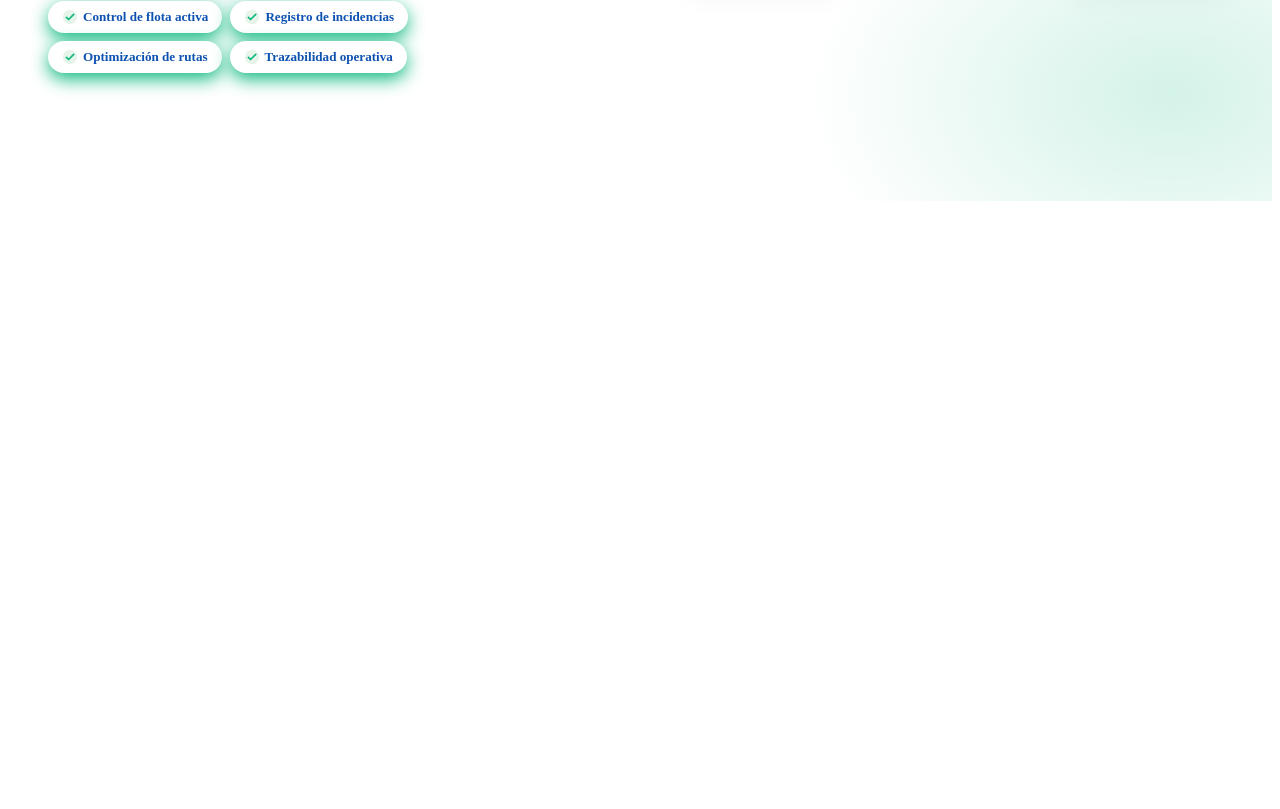
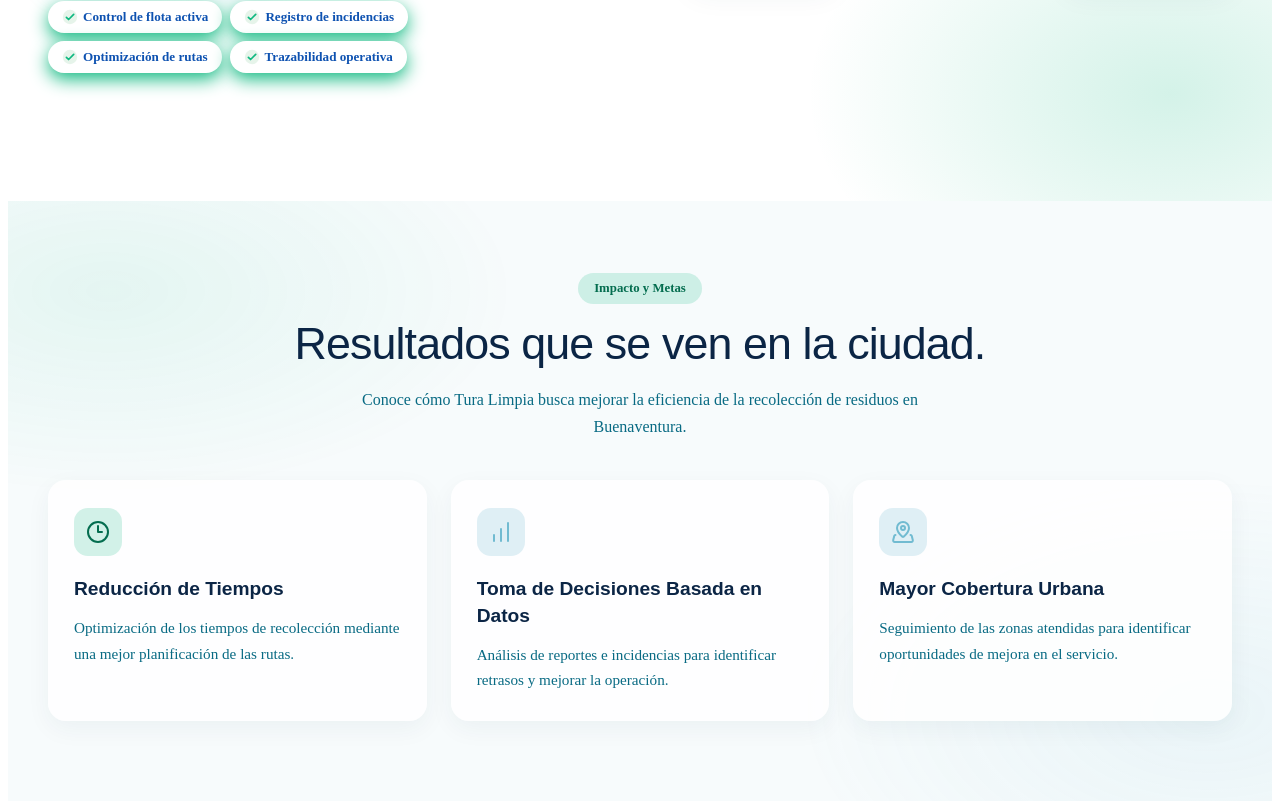
Before and after one commit to Deymar0118/tura-limpia-unipacifico, a React app in the folder frontend/: page / in a window 1280 px wide. Shown: the part 759-1568 px from the top of the page. Before the commit the page ends 968 px from the top, so only its background shows below. Built offline with nearby package versions, Linux system fonts and the light colour scheme; the HTML template or start-up script is replaced by a standard one.

Commit message:
feat(landing): implementar impacto y metas al Landing page

```diff
--- /dev/null
+++ b/frontend/src/modules/landing/components/ImpactoMetas.css
@@ -0,0 +1,247 @@
+.impacto-metas {
+  box-sizing: border-box;
+  position: relative;
+  isolation: isolate;
+  width: 100%;
+  padding: 72px 40px 80px;
+  scroll-margin-top: 96px;
+  overflow: hidden;
+
+  /* Fondo global de Tura Limpia */
+  background: var(--color-tl-bg);
+}
+
+
+/* Brillos sutiles similares a los del Hero */
+
+.impacto-metas::before {
+  content: '';
+  position: absolute;
+  inset: 0;
+  z-index: -1;
+
+  background:
+    radial-gradient(
+      600px 300px at 8% 15%,
+      var(--color-tl-glow-green),
+      transparent 70%
+    ),
+    radial-gradient(
+      600px 340px at 95% 85%,
+      var(--color-tl-glow-blue),
+      transparent 70%
+    );
+
+  opacity: 0.45;
+  pointer-events: none;
+}
+
+/* ========================================
+   ENCABEZADO
+   ======================================== */
+
+.impacto-metas__encabezado {
+  max-width: 720px;
+  margin: 0 auto 40px;
+  text-align: center;
+}
+
+.impacto-metas__etiqueta {
+  display: inline-block;
+  margin-bottom: 14px;
+  padding: 8px 16px;
+
+  border: 1px solid var(--color-mf-bg-4);
+  border-radius: 999px;
+  background: var(--color-tl-glow-green);
+  color: var(--color-tl-green-dark);
+
+  font-size: 0.8rem;
+  font-weight: 700;
+}
+
+.impacto-metas__encabezado h2 {
+  margin: 0 0 16px;
+
+  font-family: var(--font-display);
+  color: var(--color-text-main);
+
+  font-size: clamp(2rem, 3.5vw, 2.8rem);
+  font-weight: 500;
+  line-height: 1.15;
+  letter-spacing: -0.02em;
+}
+
+.impacto-metas__encabezado p {
+  max-width: 620px;
+  margin: 0 auto;
+
+  color: var(--color-text-body);
+  font-size: 1rem;
+  line-height: 1.7;
+}
+
+/* ========================================
+   DISTRIBUCIÓN DE LAS TARJETAS
+   ======================================== */
+
+.impacto-metas__grid {
+  display: grid;
+  grid-template-columns: repeat(3, minmax(0, 1fr));
+  gap: 24px;
+
+  max-width: 1200px;
+  margin: 0 auto;
+}
+
+/* ========================================
+   TARJETAS
+   ======================================== */
+
+.impacto-metas__tarjeta {
+  box-sizing: border-box;
+  min-width: 0;
+  padding: 28px 26px;
+
+  border: 1px solid var(--color-mf-bg-4);
+  border-radius: 18px;
+  background: rgb(255 255 255 / 88%);
+
+  box-shadow: 0 8px 24px rgb(23 54 83 / 5%);
+
+  transition:
+    transform 200ms ease,
+    box-shadow 200ms ease,
+    border-color 200ms ease;
+}
+
+.impacto-metas__tarjeta:hover {
+  transform: translateY(-4px);
+  border-color: var(--color-tl-glow-green);
+  box-shadow: 0 14px 30px rgb(23 54 83 / 9%);
+}
+
+/* ========================================
+   ICONOS
+   ======================================== */
+
+.impacto-metas__icono {
+  display: flex;
+  align-items: center;
+  justify-content: center;
+
+  width: 48px;
+  height: 48px;
+  margin-bottom: 20px;
+
+  border: 1px solid var(--color-mf-bg-4);
+  border-radius: 14px;
+
+  /* Un mismo estilo para mantener la armonía */
+  background: var(--color-tl-glow-green);
+  color: var(--color-tl-green-dark);
+}
+
+.impacto-metas__icono svg {
+  width: 24px;
+  height: 24px;
+  stroke: currentColor;
+}
+
+/* Variante azul para alternar los acentos */
+
+.impacto-metas__icono--azul {
+  background: var(--color-tl-glow-blue);
+  color: var(--color-tl-blue-sky);
+}
+
+/* La variante morada deja de ser necesaria.
+   Puedes usar el estilo base verde en su lugar. */
+
+/* ========================================
+   TÍTULOS Y DESCRIPCIONES
+   ======================================== */
+
+.impacto-metas__tarjeta h3 {
+  margin: 0 0 12px;
+
+  font-family: var(--font-display);
+  color: var(--color-text-main);
+
+  font-size: 1.2rem;
+  font-weight: 600;
+  line-height: 1.4;
+}
+
+.impacto-metas__tarjeta p {
+  margin: 0;
+
+  color: var(--color-text-body);
+  font-size: 0.95rem;
+  line-height: 1.7;
+}
+
+/* ========================================
+   TABLET
+   ======================================== */
+
+@media (max-width: 1100px) {
+  .impacto-metas {
+    padding: 60px 28px 64px;
+  }
+
+  .impacto-metas__grid {
+    gap: 20px;
+  }
+
+  .impacto-metas__tarjeta {
+    padding: 26px 22px;
+  }
+}
+
+/* ========================================
+   MÓVILES
+   ======================================== */
+
+@media (max-width: 860px) {
+  .impacto-metas {
+    padding: 48px 20px 60px;
+    scroll-margin-top: 84px;
+  }
+
+  .impacto-metas__grid {
+    grid-template-columns: 1fr;
+    gap: 16px;
+    max-width: 600px;
+  }
+
+  .impacto-metas__encabezado {
+    margin-bottom: 30px;
+  }
+
+  .impacto-metas__encabezado h2 {
+    font-size: clamp(1.8rem, 7vw, 2.4rem);
+  }
+
+  .impacto-metas__encabezado p {
+    font-size: 0.95rem;
+  }
+
+  .impacto-metas__tarjeta {
+    padding: 24px 22px;
+  }
+}
+
+/* ========================================
+   ACCESIBILIDAD
+   ======================================== */
+
+@media (prefers-reduced-motion: reduce) {
+  .impacto-metas__tarjeta {
+    transition: none;
+  }
+
+  .impacto-metas__tarjeta:hover {
+    transform: none;
+  }
+}
--- /dev/null
+++ b/frontend/src/modules/landing/components/ImpactoMetas.jsx
@@ -0,0 +1,86 @@
+
+import {
+  Clock3,
+  ChartNoAxesColumnIncreasing,
+  MapPinned,
+} from 'lucide-react'
+
+import './ImpactoMetas.css'
+
+const indicadores = [
+  {
+    id: 'tiempos',
+    titulo: 'Reducción de Tiempos',
+    descripcion:
+      'Optimización de los tiempos de recolección mediante una mejor planificación de las rutas.',
+    icono: Clock3,
+    color: 'verde',
+  },
+  {
+    id: 'datos',
+    titulo: 'Toma de Decisiones Basada en Datos',
+    descripcion:
+      'Análisis de reportes e incidencias para identificar retrasos y mejorar la operación.',
+    icono: ChartNoAxesColumnIncreasing,
+    color: 'azul',
+  },
+  {
+    id: 'cobertura',
+    titulo: 'Mayor Cobertura Urbana',
+    descripcion:
+      'Seguimiento de las zonas atendidas para identificar oportunidades de mejora en el servicio.',
+    icono: MapPinned,
+    color: 'azul',
+  },
+]
+
+function ImpactoMetas() {
+  return (
+    <section
+      className="impacto-metas"
+      id="impacto"
+      aria-labelledby="impacto-metas-titulo"
+    >
+      <div className="impacto-metas__encabezado">
+        <span className="impacto-metas__etiqueta">
+          Impacto y Metas
+        </span>
+
+        <h2 id="impacto-metas-titulo">
+          Resultados que se ven en la ciudad.
+        </h2>
+
+        <p>
+          Conoce cómo Tura Limpia busca mejorar la eficiencia
+          de la recolección de residuos en Buenaventura.
+        </p>
+      </div>
+
+      <div className="impacto-metas__grid">
+        {indicadores.map((indicador) => {
+          const Icono = indicador.icono
+
+          return (
+            <article
+              className="impacto-metas__tarjeta"
+              key={indicador.id}
+            >
+              <div
+                className={`impacto-metas__icono impacto-metas__icono--${indicador.color}`}
+                aria-hidden="true"
+              >
+                <Icono size={25} strokeWidth={2} />
+              </div>
+
+              <h3>{indicador.titulo}</h3>
+
+              <p>{indicador.descripcion}</p>
+            </article>
+          )
+        })}
+      </div>
+    </section>
+  )
+}
+
+export default ImpactoMetas
--- a/frontend/src/modules/landing/pages/LandingPage.jsx
+++ b/frontend/src/modules/landing/pages/LandingPage.jsx
@@ -3,6 +3,7 @@
 import { ScrollTrigger } from 'gsap/ScrollTrigger'
 import {LandingHeader} from '../components/LandingHeader'
 import HeroSection from '../components/HeroSection'
+import ImpactoMetas from '../components/ImpactoMetas'
 
 gsap.registerPlugin(ScrollTrigger)
 
@@ -33,6 +34,7 @@
       <LandingHeader />
       <main>
         <HeroSection />
+        <ImpactoMetas />
       </main>
     </div>
   )
```
